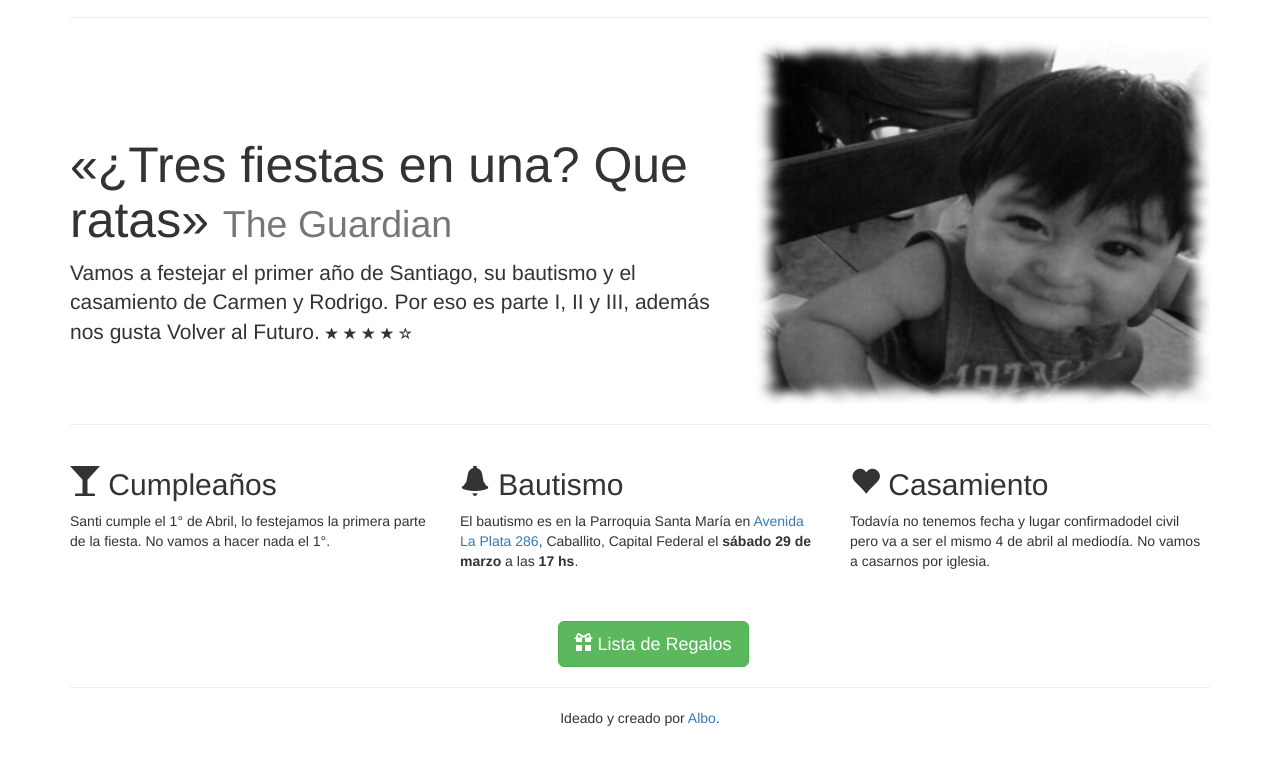
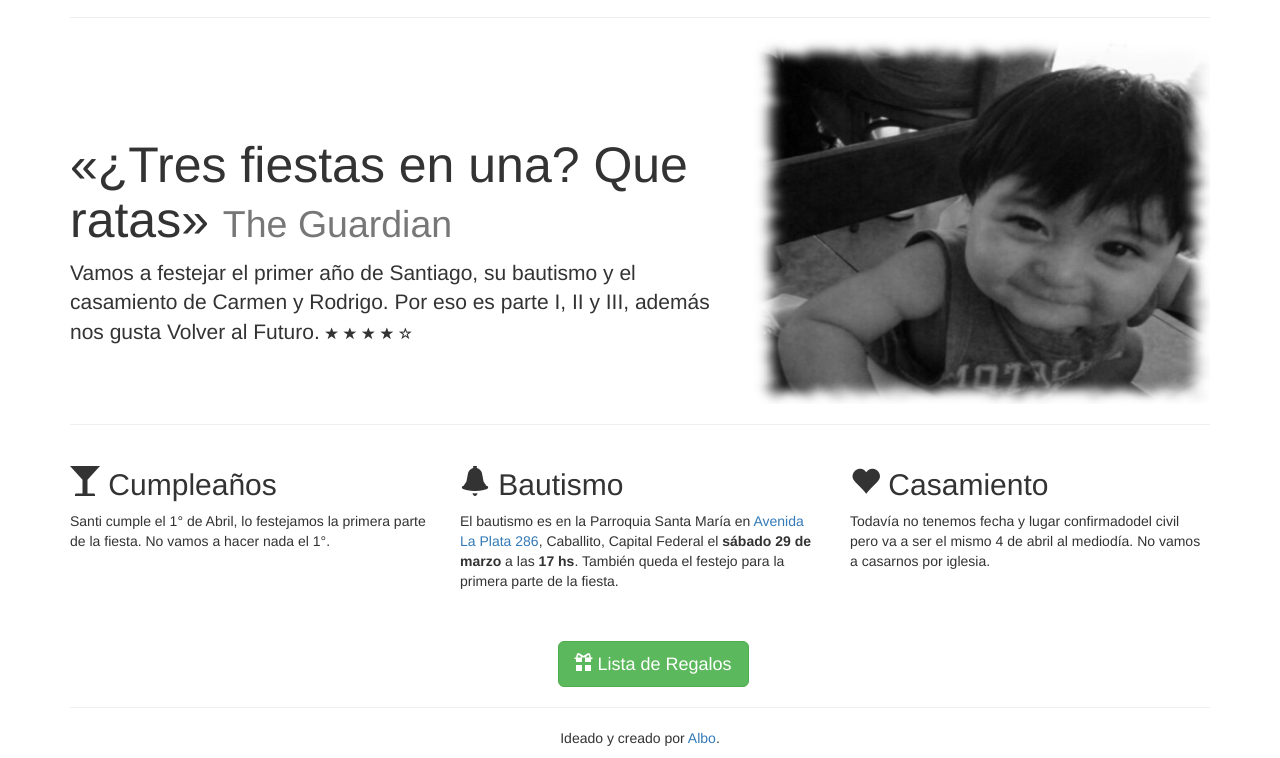
Before and after one commit to 4lb0/santicarmenyrodri, a plain HTML site: page index.html in a window 1280 px wide. Shown: the part 1531-2289 px from the top of the page. Drawn offline with nearby package versions, Linux system fonts and the light colour scheme.

Commit message:
Change text

```diff
--- a/index.html
+++ b/index.html
@@ -151,7 +151,7 @@
         </div><!-- /.col-lg-4 -->
         <div class="col-lg-4">
           <h2><span class="glyphicon glyphicon-bell"></span> Bautismo</h2>
-          <p>El bautismo es en la Parroquia Santa María en <a href="https://www.google.com.ar/maps/place/Av+la+Plata+286/@-34.6181636,-58.4285888,17z/data=!3m1!4b1!4m2!3m1!1s0x95bcca5b32c18aad:0xfa4ebca37d27c5b9">Avenida La Plata 286</a>, Caballito, Capital Federal el <strong>sábado 29 de marzo</strong> a las <strong>17 hs</strong>.</p>
+          <p>El bautismo es en la Parroquia Santa María en <a href="https://www.google.com.ar/maps/place/Av+la+Plata+286/@-34.6181636,-58.4285888,17z/data=!3m1!4b1!4m2!3m1!1s0x95bcca5b32c18aad:0xfa4ebca37d27c5b9">Avenida La Plata 286</a>, Caballito, Capital Federal el <strong>sábado 29 de marzo</strong> a las <strong>17 hs</strong>. También queda el festejo para la primera parte de la fiesta.</p>
         </div><!-- /.col-lg-4 -->
         <div class="col-lg-4">
           <h2><span class="glyphicon glyphicon-heart"></span> Casamiento</h2>
```
